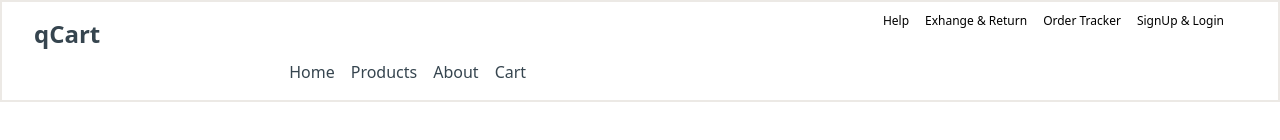
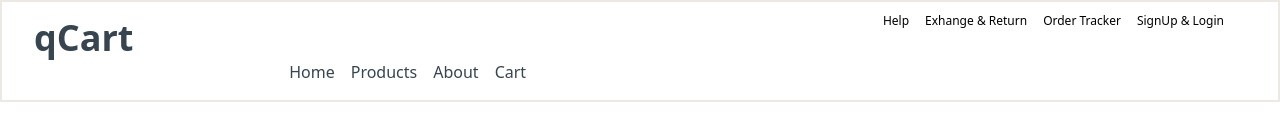
Before and after one commit to Ayomiidey/qCart, an Angular app: page / in a window 1280 px wide. Shown: the top 140 px of the page. Built offline with nearby package versions, Linux system fonts and the light colour scheme; no server answers.

Commit message:
header update

```diff
--- a/src/app/header/header.component.html
+++ b/src/app/header/header.component.html
@@ -1,6 +1,6 @@
 <div class="w-full h-auto flex flex-wrap border-2 border-[#ece9e5]">
   <div
-    class="px-8 py-4 text-2xl font-bold text-[#36454f] font-concert-one flex-shrink-0 w-full sm:w-1/5"
+    class="px-8 py-4 text-4xl font-bold text-[#36454f] font-concert-one flex-shrink-0 w-full sm:w-1/5"
   >
     qCart
   </div>
```
